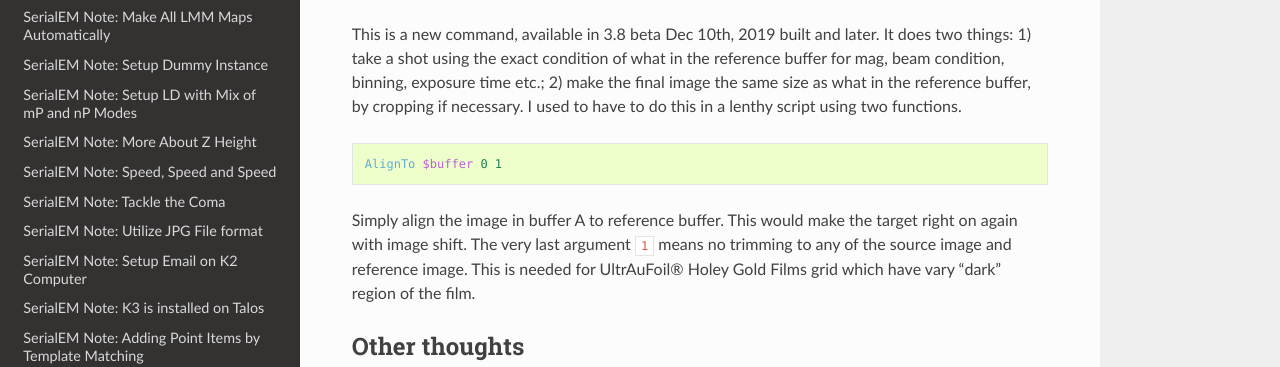
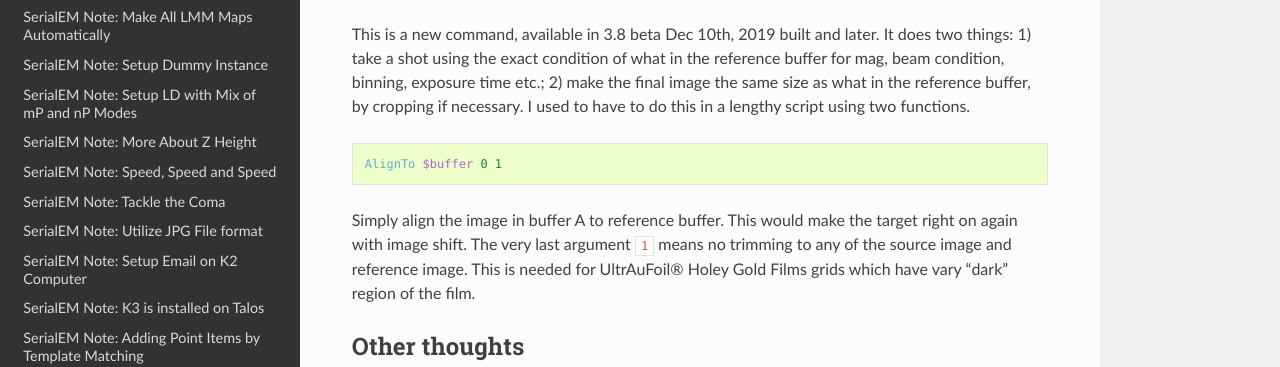
Before and after one commit to xuchen66/sphinx-emdocs, a Sphinx documentation site: the page built from source/serialem-note-more-about-XY-position.rst, in a window 1280 px wide and 900 px high, scrolled down 1629 px. Shown: the part 233-600 px from the top of the window. Built offline with Sphinx 7.4.7 and the Read the Docs theme 2.0.0, drawn with Linux system fonts in a browser that asks for light colours; pages that are not in the unit, such as notebooks, are missing from menus.

Commit message:
Update serialem-note-more-about-XY-position.rst

```diff
--- a/source/serialem-note-more-about-XY-position.rst
+++ b/source/serialem-note-more-about-XY-position.rst
@@ -82,14 +82,14 @@ line commented out.
     AcquireToMatchBuffer $buffer
 
 This is a new command, available in 3.8 beta Dec 10th, 2019 built and later. It does two things: 1) take a shot using the
-exact condition of what in the reference buffer for mag, beam condition, binning, exposure time etc.; 2) make the final image the same size as what in the reference buffer, by cropping if necessary. I used to have to do this in a lenthy script using two functions.
+exact condition of what in the reference buffer for mag, beam condition, binning, exposure time etc.; 2) make the final image the same size as what in the reference buffer, by cropping if necessary. I used to have to do this in a lengthy script using two functions.
 
 .. code-block:: ruby
 
    AlignTo $buffer 0 1
 
 Simply align the image in buffer A to reference buffer. This would make the target right on again with image shift. The very
-last argument ``1`` means no trimming to any of the source image and reference image. This is needed for UltrAuFoil® Holey Gold Films grid which have vary "dark" region of the film.
+last argument ``1`` means no trimming to any of the source image and reference image. This is needed for UltrAuFoil® Holey Gold Films grids which have vary "dark" region of the film.
 
 .. thoughts:
 
```
Also changed, not shown: other parts of source/serialem-note-more-about-XY-position.rst (+1 -1 lines).
